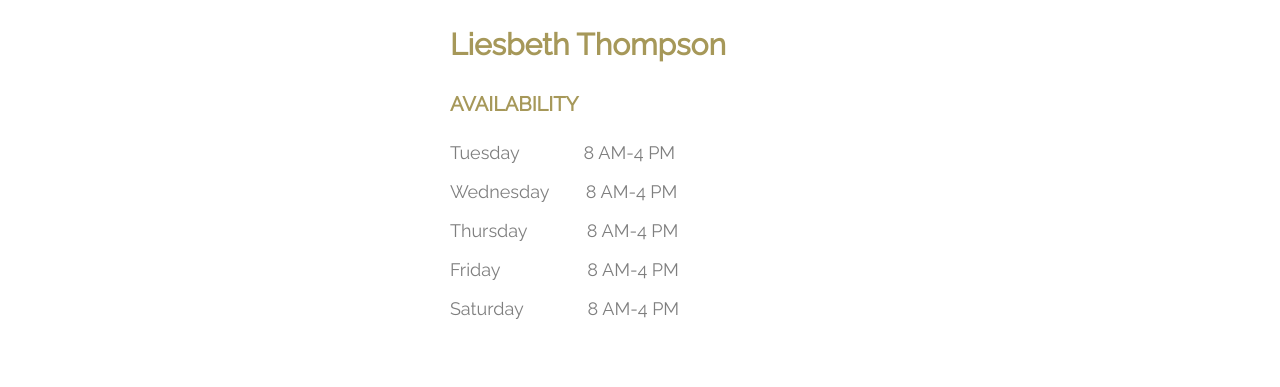
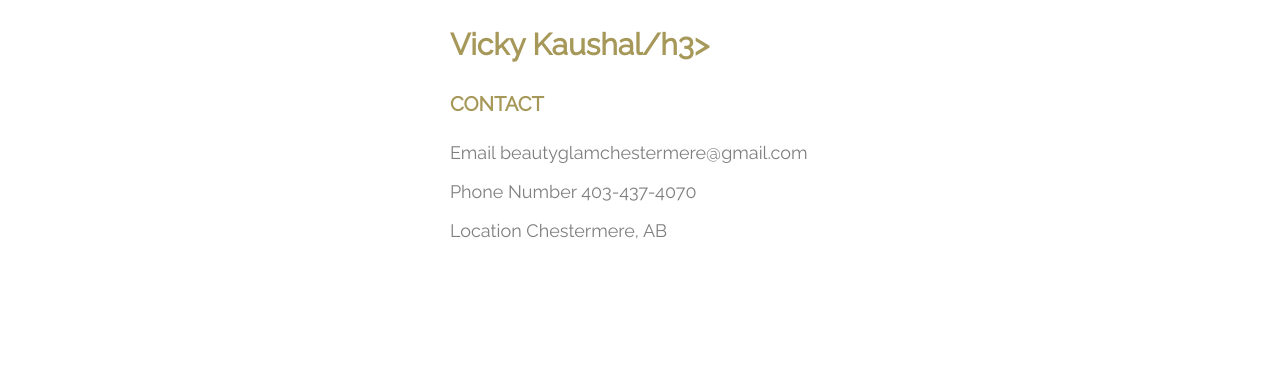
Before and after one commit to TactoDaDev/tacto, a plain HTML site: page index.html in a window 1280 px wide. Shown: the part 4229-4616 px from the top of the page. Drawn offline with nearby package versions, Linux system fonts and the light colour scheme.

Commit message:
Update index.html

```diff
--- a/index.html
+++ b/index.html
@@ -87,13 +87,11 @@
     <h3 class="meet">See my work</h3>
     <div class="product">
       <img src="https://media.discordapp.net/attachments/1261589752407396353/1376511910547292170/2a1907e3-99a4-458a-9865-d3bfb1a7725a.jpg?ex=684b58dd&is=684a075d&hm=20a205b61809e5e29a5076a4c49a2623b5f4c7b05e85031608c9b98b967e0890&width=1019&height=1215&">
-      <h3 class="name">Liesbeth Thompson</h3>
-      <h4 class="av">Availability</h4>
-      <p>Tuesday &nbsp &nbsp &nbsp &nbsp &nbsp &nbsp &nbsp8 AM-4 PM</p>
-      <p>Wednesday &nbsp &nbsp &nbsp &nbsp8 AM-4 PM</p>
-      <p>Thursday  &nbsp &nbsp &nbsp &nbsp &nbsp &nbsp 8 AM-4 PM</p>
-      <p>Friday &nbsp &nbsp &nbsp &nbsp &nbsp &nbsp &nbsp &nbsp &nbsp 8 AM-4 PM</p>
-      <p>Saturday &nbsp &nbsp &nbsp &nbsp &nbsp &nbsp &nbsp8 AM-4 PM</p>
+      <h3 class="name">Vicky Kaushal/h3>
+      <h4 class="av">Contact</h4>
+      <p>Email beautyglamchestermere@gmail.com</p>
+      <p>Phone Number 403-437-4070</p>
+      <p>Location  Chestermere, AB</p>
 
     </div>
 
```
